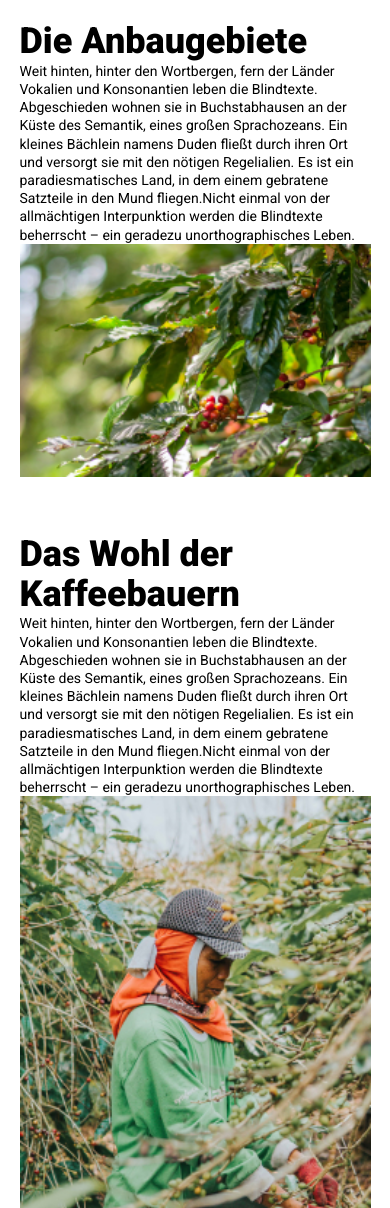
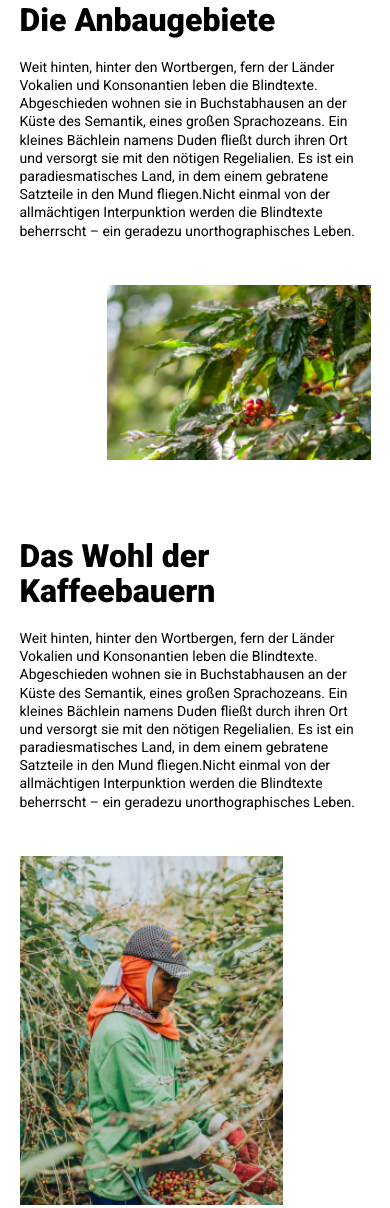
Before and after one commit to ReginaEllen/coffee_shop_project, a website built with Vite: page src/subpage/origin.html in a window 390 px wide. Shown: the part 1043-2251 px from the top of the page. Built offline with nearby package versions, Linux system fonts and the light colour scheme; a web font is replaced by a local one.

Commit message:
style origin.html section3

```diff
--- a/src/components/navigation.hbs
+++ b/src/components/navigation.hbs
@@ -15,7 +15,7 @@
       </svg>
       <ul>
         <li><a href="../subpage/cafe.html">das Café</a></li>
-        <li><a href="/sub-page/">Über Uns</a></li>
+        <li><a href="../subpage/origin.html">Herkunft</a></li>
         <li><a href="/sub-page/">Shop</a></li>
       </ul>
     </div>
--- a/src/css/components/origin.css
+++ b/src/css/components/origin.css
@@ -30,17 +30,6 @@
     .o1_text {
         width: 50%;
     }
-}
-
-.o3_container {
-    display: flex;
-    flex-direction: column;
-    justify-content: center;
-    margin: 15% 5%;
-}
-
-.o3_item {
-    width: 100%;
 }
 
 .section_o2 {
@@ -88,3 +77,72 @@ video::-webkit-media-controls-play-button {
     width: 100%;
     height: 500%;
 }
+
+.section_o3 {
+    display: flex;
+    flex-direction: column;
+}
+
+.o3_container1 {
+    display: flex;
+    justify-content: space-between;
+    margin: 5%;
+    /*color: #1f1f1f;*/
+}
+
+.o3_container2 {
+    display: flex;
+    justify-content: space-between;
+    margin: 5%;
+    flex-direction: row-reverse;
+    /*color: #1f1f1f;*/
+}
+
+.o3_container1 p, .o3_container2 p {
+    margin: 40px 0 20px 0;
+}
+
+.o3_item {
+    width: 40%;
+}
+
+#image3 {
+    width: 50%;
+}
+
+#image4 {
+    width: 45%;
+}
+
+
+@media(max-width: 767px) {
+    #image3 {
+        width: 75%;
+        position: relative;
+        left: 25%;
+        margin: 40px 0;
+    }
+
+    #image4 {
+        width: 75%;
+        margin: 40px 0;
+    }
+
+    .o3_container1 {
+        flex-direction: column;
+        margin: 5%;
+    }
+
+    .o3_container2 {
+        flex-direction: column;
+        margin: 5%;
+    }
+
+    .o3_container1 p, .o3_container2 p {
+        margin: 20px 0 5px 0;
+    }
+
+    .o3_item {
+        width: 100%;
+    }
+}
--- a/src/subpage/origin.html
+++ b/src/subpage/origin.html
@@ -49,10 +49,10 @@
         </div>
     </section>
 
-    <section>
-        <div class="o3_container">
+    <section class="section_o3">
+        <div class="o3_container1">
             <div class="o3_item">
-                <h2>Die Anbaugebiete</h2>
+                <h3>Die Anbaugebiete</h3>
                 <p>Weit hinten, hinter den Wortbergen, fern der Länder Vokalien
                     und Konsonantien leben die Blindtexte. Abgeschieden wohnen
                     sie in Buchstabhausen an der Küste des Semantik, eines großen
@@ -66,9 +66,9 @@
             <img id="image3" src="../images/FEND-coffee-plant-2.jpg" alt="Kaffeesträucher">
         </div>
 
-        <div class="o3_container">
+        <div class="o3_container2">
             <div class="o3_item">
-                <h2>Das Wohl der Kaffeebauern</h2>
+                <h3>Das Wohl der Kaffeebauern</h3>
                 <p>Weit hinten, hinter den Wortbergen, fern der Länder Vokalien
                     und Konsonantien leben die Blindtexte. Abgeschieden wohnen
                     sie in Buchstabhausen an der Küste des Semantik, eines großen
```
Also changed, not shown: src/css/components/index.css (+1 -6 lines), src/index.html (+2 -2 lines).
